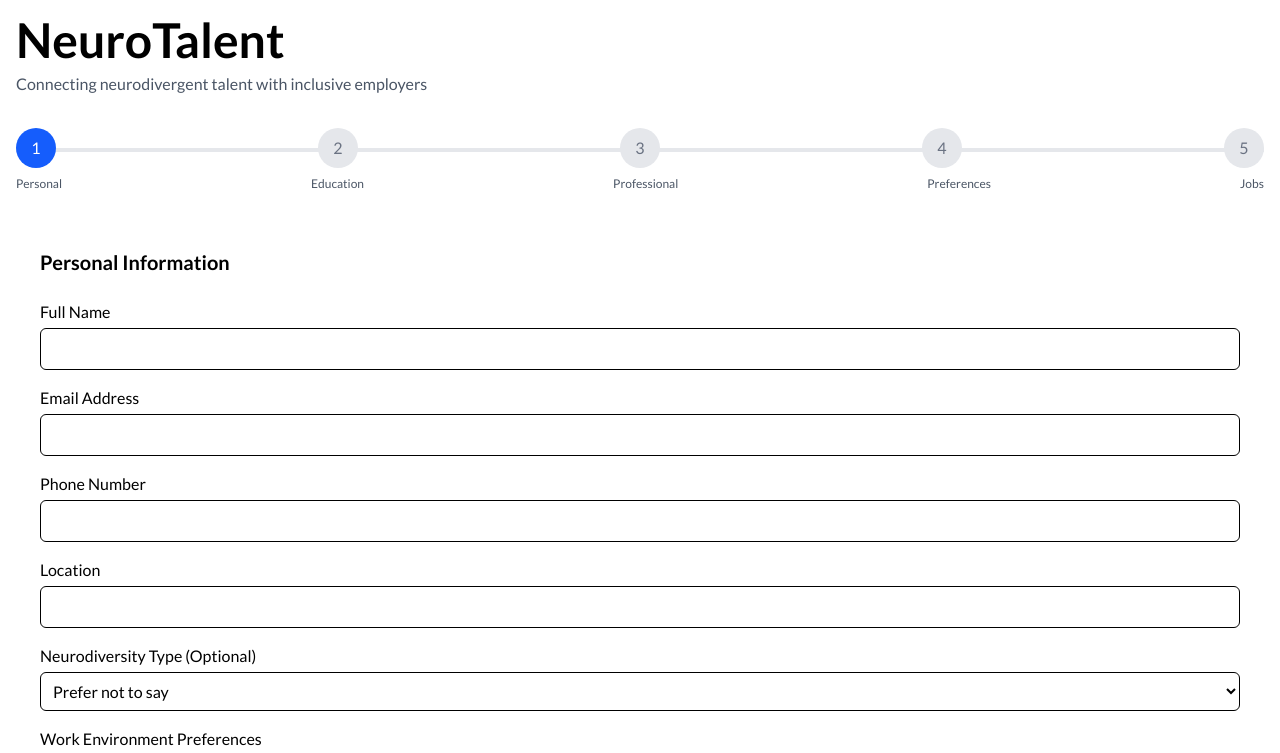
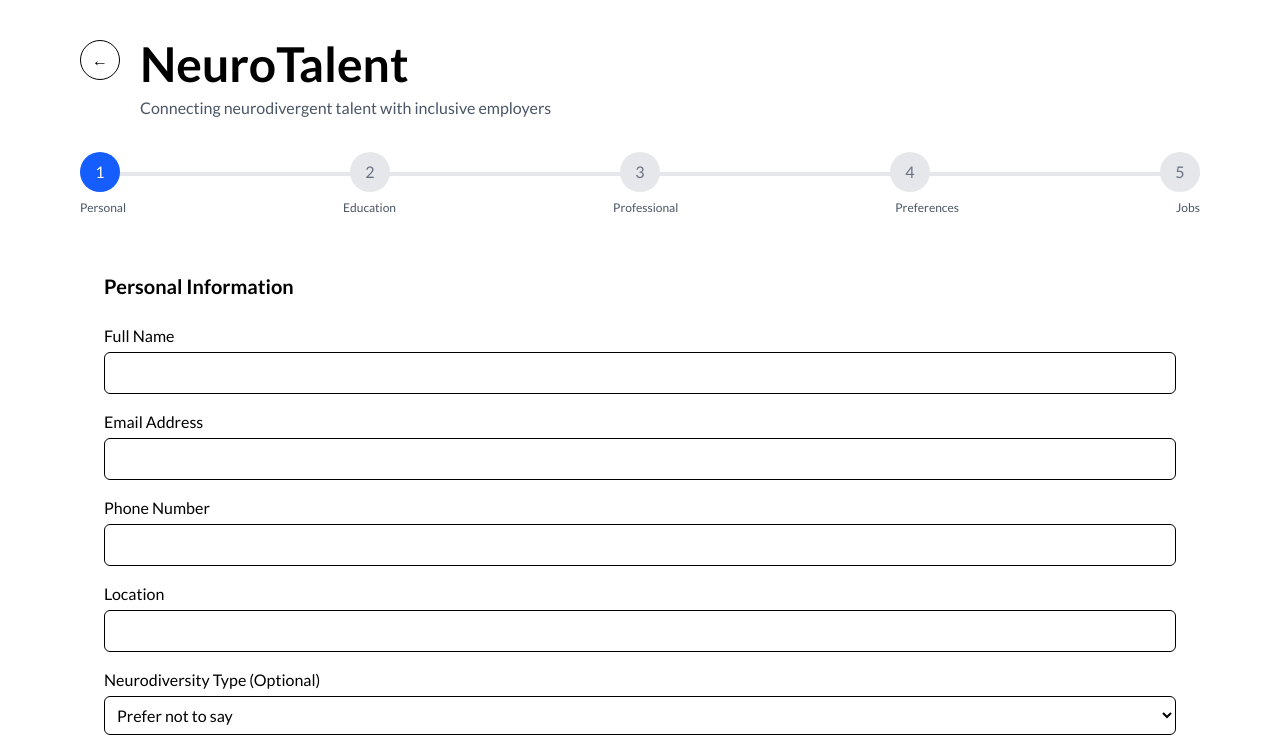
Before and after one commit to Eshaabhasin/Embrace-Spectrum, a React (Vite) app in the folder frontend/: page /jobs in a window 1280 px wide. Shown: the top 753 px of the page. Built offline with nearby package versions, Linux system fonts and the light colour scheme.

Commit message:
Update JobSearch.jsx

```diff
--- a/frontend/src/Components/JobSearch/JobSearch.jsx
+++ b/frontend/src/Components/JobSearch/JobSearch.jsx
@@ -1,4 +1,5 @@
 import React, { useState } from 'react';
+import NavBar from '../NavBar/NavBar';
 
 const NeurodiversityJobPortal = () => {
   const [step, setStep] = useState(1);
@@ -576,10 +577,15 @@
   );
 
   return (
-    <div className="max-w-7xl mx-auto p-4">
-      <header className="mb-8">
+    <div className="w-8xl px-20 p-4 py-10">
+      <header className="mb-8 flex">
+        <a href="/Home" className="flex items-center justify-center w-10 h-10 border-1 border-black rounded-full text-black hover:bg-blue-100 transition">
+          ←
+        </a>
+        <div className='ml-5'>
         <h1 className="text-5xl font-bold mb-2">NeuroTalent</h1>
         <p className="text-gray-600">Connecting neurodivergent talent with inclusive employers</p>
+        </div>
       </header>
 
       <div className="mb-8">
```
